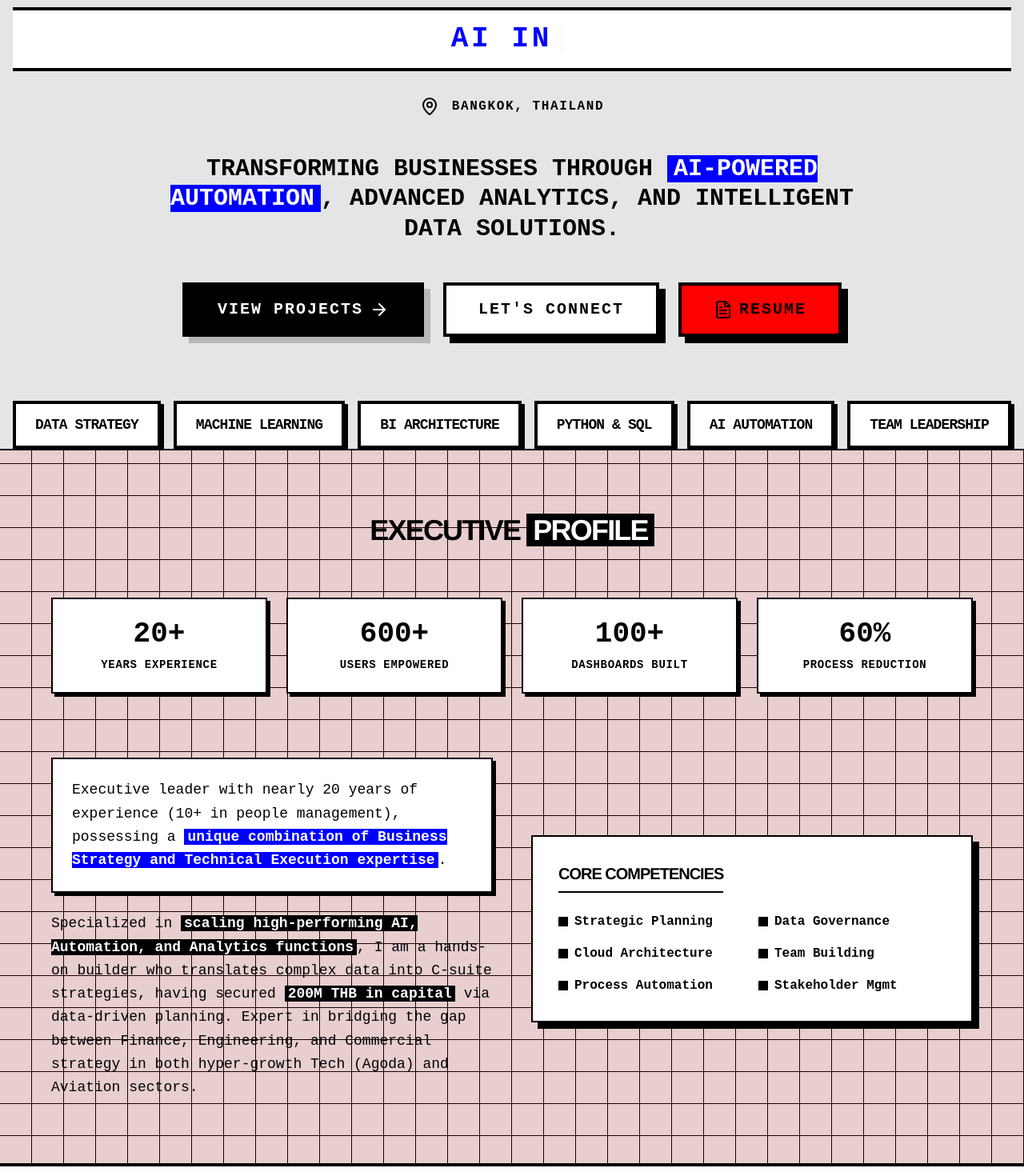
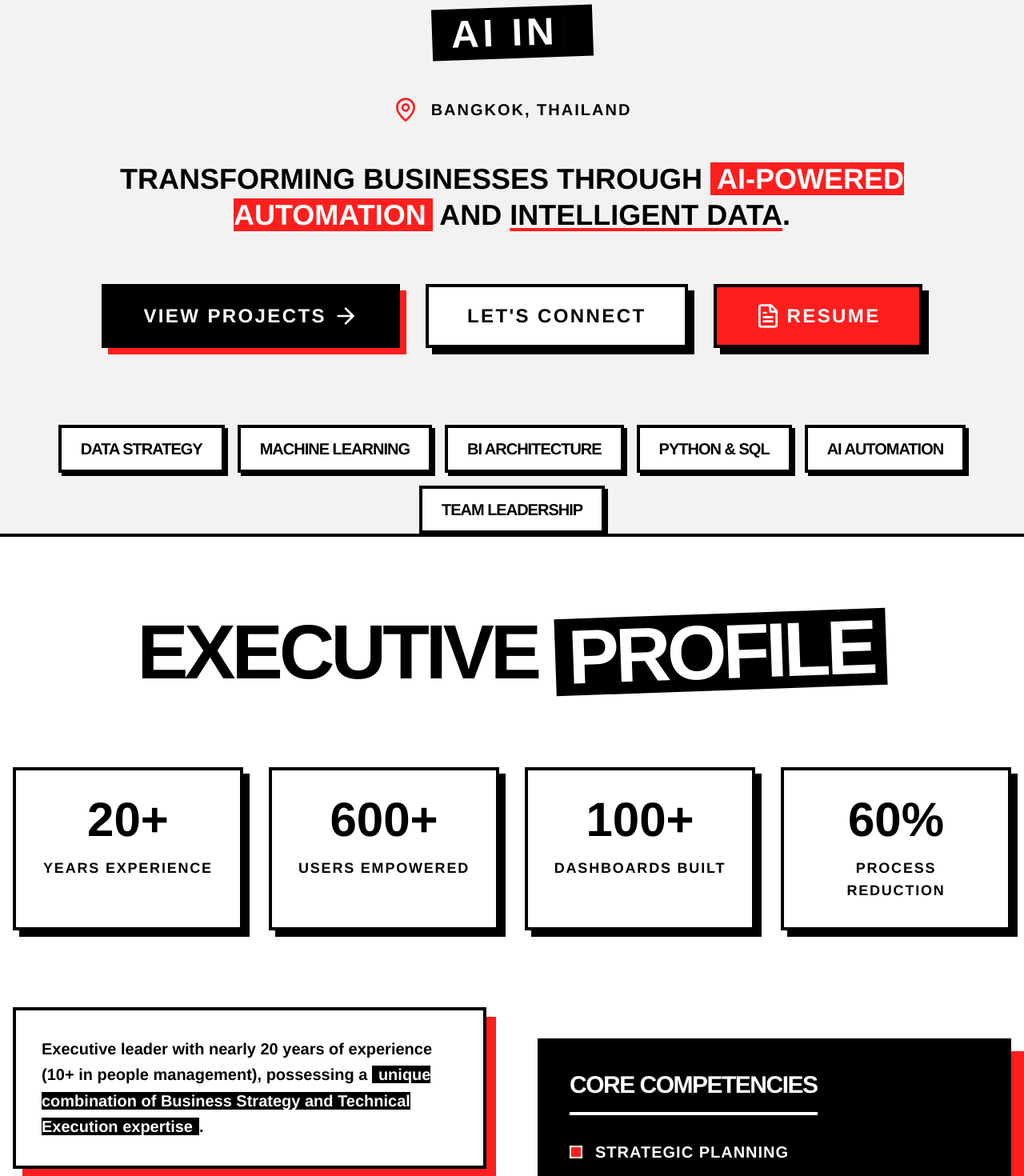
Before and after one commit to wutcharinth/Wutcharin, a React (Vite) app: page / in a window 1280 px wide. Shown: the part 300-1770 px from the top of the page at 80% size. Built offline with nearby package versions, Linux system fonts and the light colour scheme.

Commit message:
Design: Update to Red/Black Punchy Brutalism

```diff
--- a/src/components/ExecutiveProfile.tsx
+++ b/src/components/ExecutiveProfile.tsx
@@ -14,46 +14,46 @@ export default function ExecutiveProfile() {
     const isInView = useInView(ref, { once: true, margin: "-100px" });
 
     return (
-        <section id="about" className="py-20 px-4 relative bg-secondary/10 border-y-2 border-black">
-            <div className="max-w-6xl mx-auto">
+        <section id="about" className="py-24 px-4 relative bg-white border-y-4 border-black">
+            <div className="max-w-7xl mx-auto">
                 <motion.h2
                     initial={{ opacity: 0, y: 20 }}
                     whileInView={{ opacity: 1, y: 0 }}
                     viewport={{ once: true }}
-                    className="text-4xl font-bold text-center mb-16 uppercase tracking-tighter"
+                    className="text-6xl md:text-8xl font-black text-center mb-24 uppercase tracking-tighter leading-none"
                 >
-                    Executive <span className="text-primary bg-black px-2 text-white">Profile</span>
+                    Executive <span className="text-white bg-black px-4 transform -rotate-2 inline-block">Profile</span>
                 </motion.h2>
 
-                <div ref={ref} className="grid grid-cols-2 md:grid-cols-4 gap-6 mb-20">
+                <div ref={ref} className="grid grid-cols-1 md:grid-cols-2 lg:grid-cols-4 gap-8 mb-24">
                     {stats.map((stat, index) => (
                         <motion.div
                             key={index}
                             initial={{ opacity: 0, scale: 0.5 }}
                             animate={isInView ? { opacity: 1, scale: 1 } : {}}
                             transition={{ duration: 0.5, delay: index * 0.1 }}
-                            className="p-6 bg-white border-2 border-black shadow-[4px_4px_0px_0px_rgba(0,0,0,1)] text-center hover:translate-x-[2px] hover:translate-y-[2px] hover:shadow-[2px_2px_0px_0px_rgba(0,0,0,1)] transition-all"
+                            className="p-8 bg-white border-4 border-black shadow-[8px_8px_0px_0px_#000000] text-center hover:translate-x-[4px] hover:translate-y-[4px] hover:shadow-none transition-all group"
                         >
-                            <div className="text-4xl font-bold text-black mb-2">{stat.value}</div>
-                            <div className="text-sm text-black font-bold uppercase tracking-wider">{stat.label}</div>
+                            <div className="text-6xl font-black text-black mb-4 group-hover:text-primary transition-colors">{stat.value}</div>
+                            <div className="text-lg text-black font-black uppercase tracking-widest">{stat.label}</div>
                         </motion.div>
                     ))}
                 </div>
 
-                <div className="grid md:grid-cols-2 gap-12 items-center">
+                <div className="grid md:grid-cols-2 gap-16 items-center">
                     <motion.div
                         initial={{ opacity: 0, x: -50 }}
                         whileInView={{ opacity: 1, x: 0 }}
                         viewport={{ once: true }}
-                        className="space-y-6 text-lg text-black leading-relaxed font-medium"
+                        className="space-y-8 text-xl text-black leading-relaxed font-bold"
                     >
-                        <div className="p-6 border-2 border-black bg-white shadow-[4px_4px_0px_0px_rgba(0,0,0,1)]">
+                        <div className="p-8 border-4 border-black bg-white shadow-[12px_12px_0px_0px_#FF1E1E]">
                             <p>
-                                Executive leader with nearly 20 years of experience (10+ in people management), possessing a <strong className="bg-primary text-white px-1">unique combination of Business Strategy and Technical Execution expertise</strong>.
+                                Executive leader with nearly 20 years of experience (10+ in people management), possessing a <strong className="bg-black text-white px-2">unique combination of Business Strategy and Technical Execution expertise</strong>.
                             </p>
                         </div>
-                        <p>
-                            Specialized in <strong className="bg-black text-white px-1">scaling high-performing AI, Automation, and Analytics functions</strong>, I am a hands-on builder who translates complex data into C-suite strategies, having secured <strong className="bg-black text-white px-1">200M THB in capital</strong> via data-driven planning. Expert in bridging the gap between Finance, Engineering, and Commercial strategy in both hyper-growth Tech (Agoda) and Aviation sectors.
+                        <p className="uppercase">
+                            Specialized in <strong className="text-primary underline decoration-4 decoration-black underline-offset-4">scaling high-performing AI, Automation, and Analytics functions</strong>, I am a hands-on builder who translates complex data into C-suite strategies, having secured <strong className="bg-primary text-white px-2">200M THB in capital</strong> via data-driven planning. Expert in bridging the gap between Finance, Engineering, and Commercial strategy in both hyper-growth Tech (Agoda) and Aviation sectors.
                         </p>
                     </motion.div>
 
@@ -63,16 +63,12 @@ export default function ExecutiveProfile() {
                         viewport={{ once: true }}
                         className="relative"
                     >
-                        <div className="relative bg-white border-2 border-black p-8 shadow-[8px_8px_0px_0px_rgba(0,0,0,1)]">
-                            <h3 className="text-xl font-bold mb-6 text-black uppercase border-b-2 border-black pb-2 inline-block">Core Competencies</h3>
-                            <div className="grid grid-cols-2 gap-4">
-                                {[
-                                    "Strategic Planning", "Data Governance",
-                                    "Cloud Architecture", "Team Building",
-                                    "Process Automation", "Stakeholder Mgmt"
-                                ].map((item, i) => (
-                                    <div key={i} className="flex items-center gap-2 text-black font-bold">
-                                        <div className="w-3 h-3 bg-black" />
+                        <div className="relative bg-black p-10 shadow-[16px_16px_0px_0px_#FF1E1E]">
+                            <h3 className="text-3xl font-black mb-8 text-white uppercase border-b-4 border-white pb-4 inline-block">Core Competencies</h3>
+                            <div className="grid grid-cols-1 gap-4">
+                                {['Strategic Planning', 'Data Governance', 'Cloud Architecture', 'Team Building', 'Process Automation', 'Stakeholder Mgmt'].map((item, i) => (
+                                    <div key={i} className="flex items-center gap-4 text-white font-bold text-xl uppercase tracking-wider group hover:translate-x-2 transition-transform">
+                                        <div className="w-4 h-4 bg-primary border-2 border-white group-hover:bg-white transition-colors"></div>
                                         {item}
                                     </div>
                                 ))}
--- a/src/components/Hero.tsx
+++ b/src/components/Hero.tsx
@@ -11,9 +11,9 @@ export default function Hero() {
                     animate={{ opacity: 1, scale: 1 }}
                     transition={{ duration: 0.5 }}
                 >
-                    <h1 className="text-6xl md:text-9xl font-black mb-6 tracking-tighter uppercase leading-[0.8]">
+                    <h1 className="text-[12vw] md:text-[10vw] font-black mb-6 tracking-tighter uppercase leading-[0.8] text-black">
                         Wutcharin<br />
-                        <span className="text-transparent bg-clip-text bg-black text-stroke-2 text-stroke-white">Thatan</span>
+                        <span className="text-primary">Thatan</span>
                     </h1>
                 </motion.div>
 
@@ -22,10 +22,10 @@ export default function Hero() {
                     animate={{ opacity: 1, y: 0 }}
                     transition={{ duration: 0.5, delay: 0.2 }}
                 >
-                    <div className="text-2xl md:text-4xl text-primary font-black mb-8 uppercase tracking-widest border-y-4 border-black py-4 bg-white">
+                    <div className="text-3xl md:text-5xl text-white bg-black font-black mb-12 uppercase tracking-widest inline-block px-6 py-2 transform -rotate-2">
                         <Typewriter
                             options={{
-                                strings: ['Executive Leader', 'Data Strategist', 'AI Innovator', 'Tech Visionary'],
+                                strings: ['Executive Leader', 'Data Strategist', 'AI Innovator'],
                                 autoStart: true,
                                 loop: true,
                                 delay: 50,
@@ -34,13 +34,13 @@ export default function Hero() {
                         />
                     </div>
 
-                    <div className="flex items-center justify-center gap-4 text-black font-bold mb-12 uppercase tracking-widest">
-                        <MapPin className="w-6 h-6 text-black" />
+                    <div className="flex items-center justify-center gap-4 text-black font-black mb-12 uppercase tracking-widest text-xl">
+                        <MapPin className="w-8 h-8 text-primary" />
                         <span>Bangkok, Thailand</span>
                     </div>
 
-                    <p className="text-xl md:text-3xl text-black max-w-4xl mx-auto mb-12 font-bold leading-tight">
-                        TRANSFORMING BUSINESSES THROUGH <span className="bg-primary text-white px-2">AI-POWERED AUTOMATION</span>, ADVANCED ANALYTICS, AND INTELLIGENT DATA SOLUTIONS.
+                    <p className="text-2xl md:text-4xl text-black max-w-5xl mx-auto mb-16 font-black leading-tight uppercase">
+                        Transforming businesses through <span className="bg-primary text-white px-2">AI-Powered Automation</span> and <span className="underline decoration-4 decoration-primary underline-offset-4">Intelligent Data</span>.
                     </p>
                 </motion.div>
 
@@ -48,17 +48,17 @@ export default function Hero() {
                     initial={{ opacity: 0, y: 20 }}
                     animate={{ opacity: 1, y: 0 }}
                     transition={{ duration: 0.5, delay: 0.4 }}
-                    className="flex flex-wrap justify-center gap-6"
+                    className="flex flex-wrap justify-center gap-8"
                 >
                     <a
                         href="#projects"
-                        className="px-10 py-4 bg-black text-white text-xl font-black hover:bg-primary hover:text-white transition-all shadow-[8px_8px_0px_0px_rgba(0,0,0,0.2)] hover:shadow-none hover:translate-x-[4px] hover:translate-y-[4px] flex items-center gap-2 uppercase tracking-widest border-4 border-black"
+                        className="px-12 py-5 bg-black text-white text-2xl font-black hover:bg-primary hover:text-white transition-all shadow-[8px_8px_0px_0px_#FF1E1E] hover:shadow-none hover:translate-x-[4px] hover:translate-y-[4px] flex items-center gap-2 uppercase tracking-widest border-4 border-black"
                     >
-                        View Projects <ArrowRight className="w-6 h-6" />
+                        View Projects <ArrowRight className="w-8 h-8" />
                     </a>
                     <a
                         href="#contact"
-                        className="px-10 py-4 bg-white text-black text-xl font-black hover:bg-black hover:text-white transition-all shadow-[8px_8px_0px_0px_rgba(0,0,0,1)] hover:shadow-none hover:translate-x-[4px] hover:translate-y-[4px] uppercase tracking-widest border-4 border-black"
+                        className="px-12 py-5 bg-white text-black text-2xl font-black hover:bg-black hover:text-white transition-all shadow-[8px_8px_0px_0px_#000000] hover:shadow-none hover:translate-x-[4px] hover:translate-y-[4px] uppercase tracking-widest border-4 border-black"
                     >
                         Let's Connect
                     </a>
@@ -66,9 +66,9 @@ export default function Hero() {
                         href="/Wutcharin_CV.pdf"
                         target="_blank"
                         rel="noopener noreferrer"
-                        className="px-10 py-4 bg-secondary text-black text-xl font-black hover:bg-white transition-all shadow-[8px_8px_0px_0px_rgba(0,0,0,1)] hover:shadow-none hover:translate-x-[4px] hover:translate-y-[4px] flex items-center gap-2 uppercase tracking-widest border-4 border-black"
+                        className="px-12 py-5 bg-primary text-white text-2xl font-black hover:bg-black transition-all shadow-[8px_8px_0px_0px_#000000] hover:shadow-none hover:translate-x-[4px] hover:translate-y-[4px] flex items-center gap-2 uppercase tracking-widest border-4 border-black"
                     >
-                        <FileText className="w-6 h-6" /> Resume
+                        <FileText className="w-8 h-8" /> Resume
                     </a>
                 </motion.div>
 
@@ -76,12 +76,12 @@ export default function Hero() {
                     initial={{ opacity: 0 }}
                     animate={{ opacity: 1 }}
                     transition={{ duration: 1, delay: 0.8 }}
-                    className="mt-20 flex flex-wrap justify-center gap-4"
+                    className="mt-24 flex flex-wrap justify-center gap-4"
                 >
                     {['Data Strategy', 'Machine Learning', 'BI Architecture', 'Python & SQL', 'AI Automation', 'Team Leadership'].map((skill, index) => (
                         <span
                             key={index}
-                            className="px-6 py-3 bg-white border-4 border-black text-lg font-bold text-black hover:bg-black hover:text-white transition-colors shadow-[4px_4px_0px_0px_rgba(0,0,0,1)] uppercase tracking-tighter"
+                            className="px-6 py-3 bg-white border-4 border-black text-xl font-black text-black hover:bg-primary hover:text-white transition-colors shadow-[4px_4px_0px_0px_#000000] uppercase tracking-tighter transform hover:-rotate-2"
                         >
                             {skill}
                         </span>
--- a/src/index.css
+++ b/src/index.css
@@ -1,28 +1,26 @@
 @import "tailwindcss";
 
 @theme {
-  --color-primary: #0000ff;
-  /* Pure Blue */
-  --color-secondary: #ff0000;
-  /* Pure Red */
-  --color-bg: #e5e5e5;
-  /* Concrete Gray */
+  --color-primary: #FF1E1E;
+  /* Punchy Red */
+  --color-secondary: #000000;
+  /* Black */
+  --color-bg: #F2F2F2;
+  /* Light Gray / Off-White */
   --color-text: #000000;
   --color-border: #000000;
   --font-mono: 'Courier New', Courier, monospace;
-  --font-sans: 'Helvetica', 'Arial', sans-serif;
+  --font-sans: 'Helvetica Neue', 'Arial', sans-serif;
 
   /* Custom Utilities for Brutalism */
-  --shadow-brutal: 6px 6px 0px 0px #000000;
-  --shadow-brutal-hover: 3px 3px 0px 0px #000000;
+  --shadow-brutal: 8px 8px 0px 0px #000000;
+  --shadow-brutal-hover: 4px 4px 0px 0px #000000;
 }
 
 @layer base {
   body {
-    @apply bg-bg text-text antialiased font-mono;
-    background-image: linear-gradient(#000 1px, transparent 1px), linear-gradient(90deg, #000 1px, transparent 1px);
-    background-size: 40px 40px;
-    background-position: -1px -1px;
+    @apply bg-bg text-text antialiased font-sans;
+    background-color: #F2F2F2;
   }
 
   h1,
@@ -31,7 +29,8 @@
   h4,
   h5,
   h6 {
-    @apply font-sans font-black uppercase tracking-tighter;
+    @apply font-black uppercase tracking-tighter;
+    line-height: 0.9;
   }
 }
 
```
